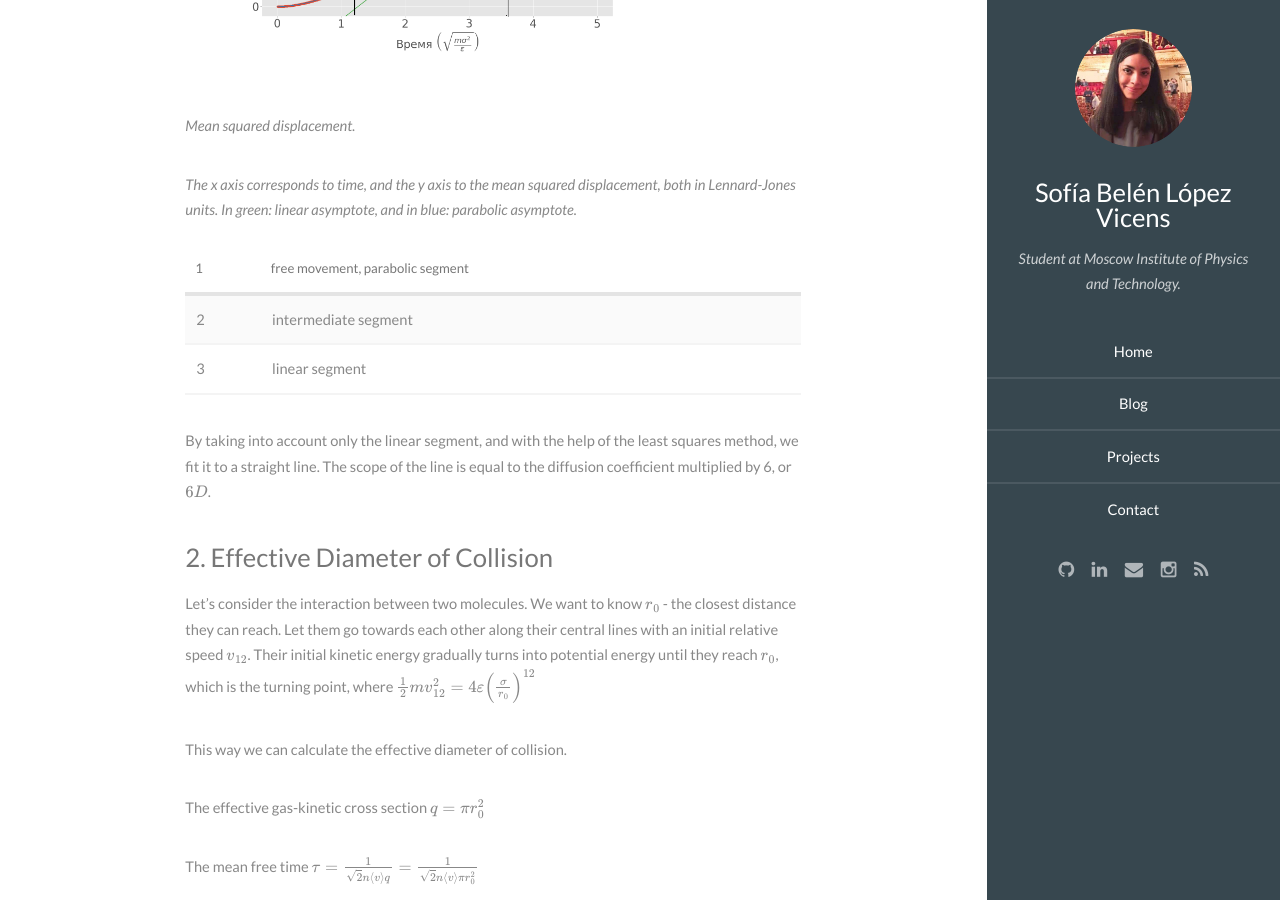
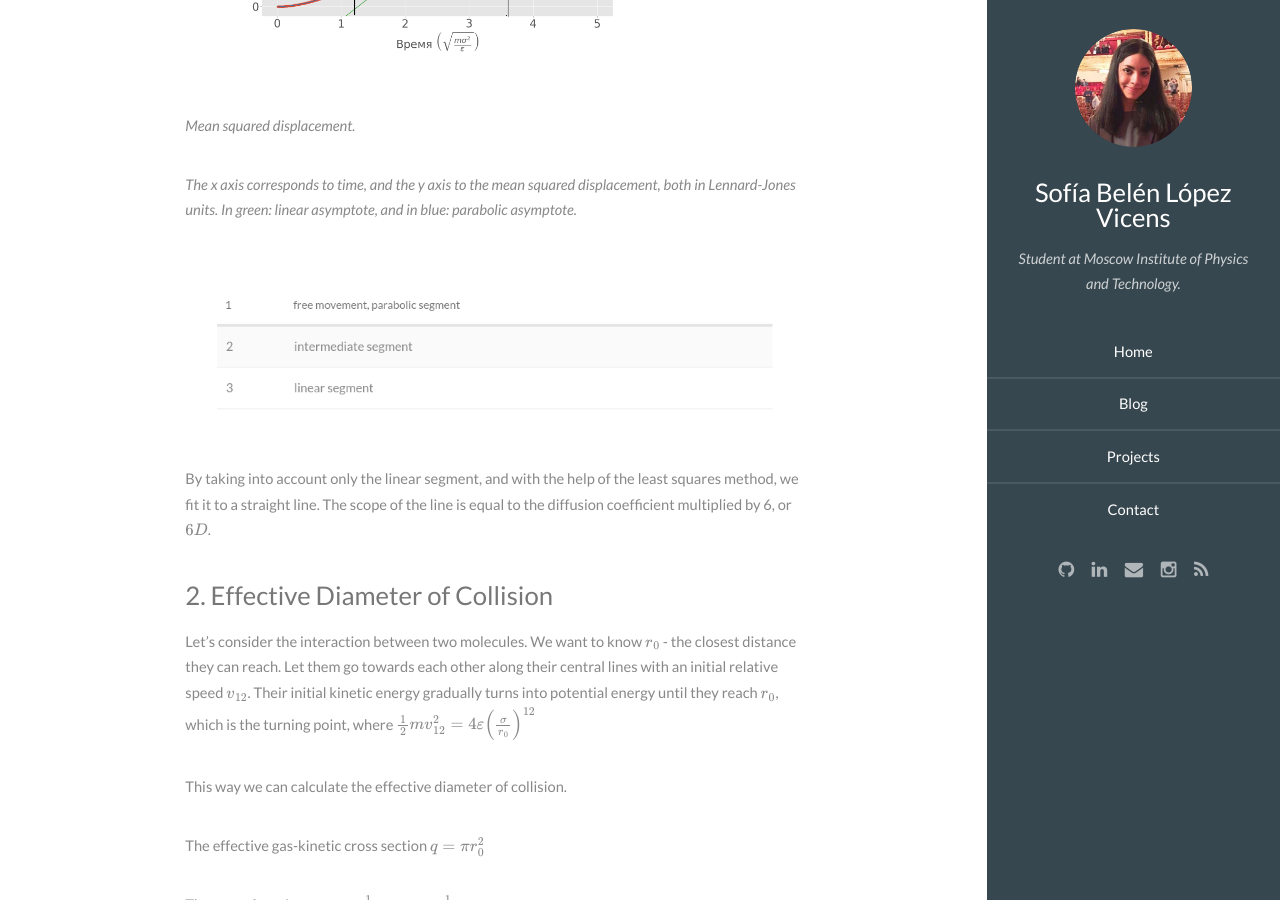
Before and after one commit to sofiabelen/sofiabelen.github.io, a Jekyll site: the page built from _posts/projects/2020-06-01-molecular-dynamics.md, in a window 1280 px wide and 900 px high, scrolled down 2868 px. Built offline with Jekyll 4.4.1, drawn with Linux system fonts in a browser that asks for light colours; Markdown is read by kramdown in place of the engine named in the settings; formulas are drawn with MathJax 3; some of the changed text lies outside the part shown.

Commit message:
Adding tables as screenshots

```diff
--- a/_posts/projects/2020-06-01-molecular-dynamics.md
+++ b/_posts/projects/2020-06-01-molecular-dynamics.md
@@ -71,24 +71,7 @@
 In green: linear asymptote, and in blue: parabolic
 asymptote.*
 
-<table class="tablelines">
-  <thead>
-    <tr>
-      <th>1</th>
-      <th>free movement, parabolic segment</th>
-    </tr>
-  </thead>
-  <tbody>
-    <tr>
-      <td>2</td>
-      <td>intermediate segment</td>
-    </tr>
-    <tr>
-      <td>3</td>
-      <td>linear segment</td>
-    </tr>
-  </tbody>
-</table>
+![huge](/images/md-table.png)
 
 By taking into account only the linear segment, and
 with the help of the least squares method, we fit it to
@@ -144,27 +127,7 @@
 
 ## Results
 
-<table class="tablelines">
-  <thead>
-    <tr>
-      <th></th>
-      <th>Method 1</th>
-      <th>Method 2</th>
-    </tr>
-  </thead>
-  <tbody>
-    <tr>
-      <td>Self-Diffusion Coefficient $D$</td>
-      <td>0.89</td>
-      <td>1.51</td>
-    </tr>
-    <tr>
-      <td>Mean Free Time $\tau$</td>
-      <td>1.68</td>
-      <td>0.83</td>
-    </tr>
-  </tbody>
-</table>
+![huge](/images/md-results.png)
 
 ## Conclusion
 
```
Also changed, not shown: images/md-results.png (added), images/md-table.png (added).
